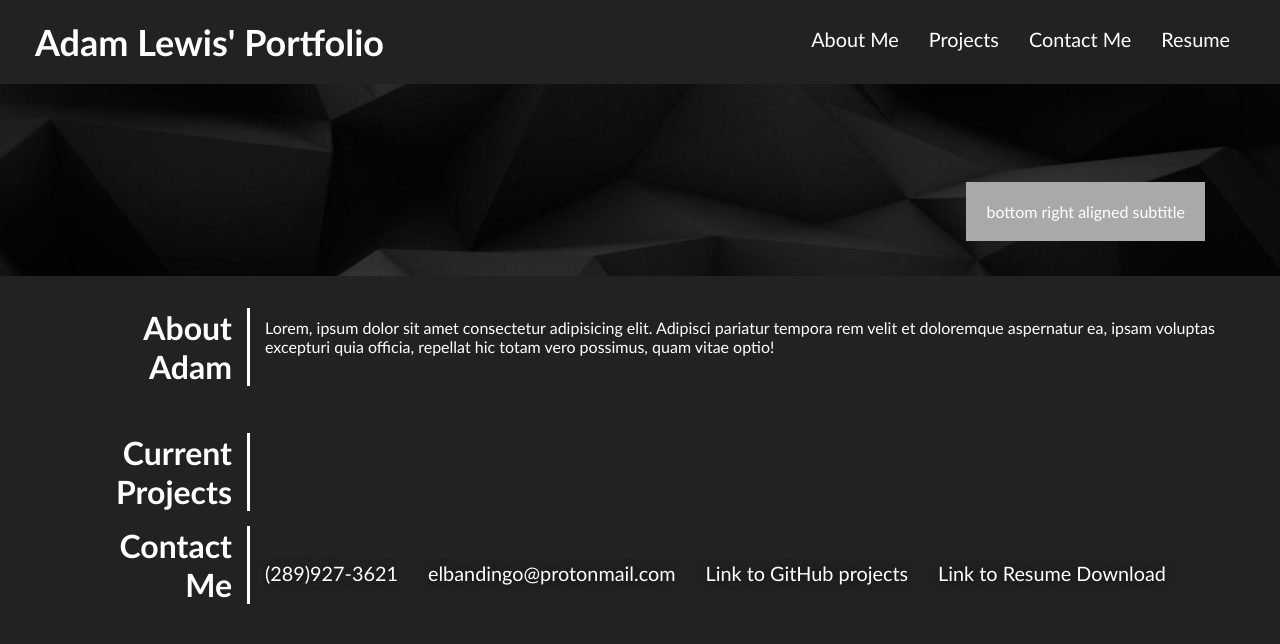
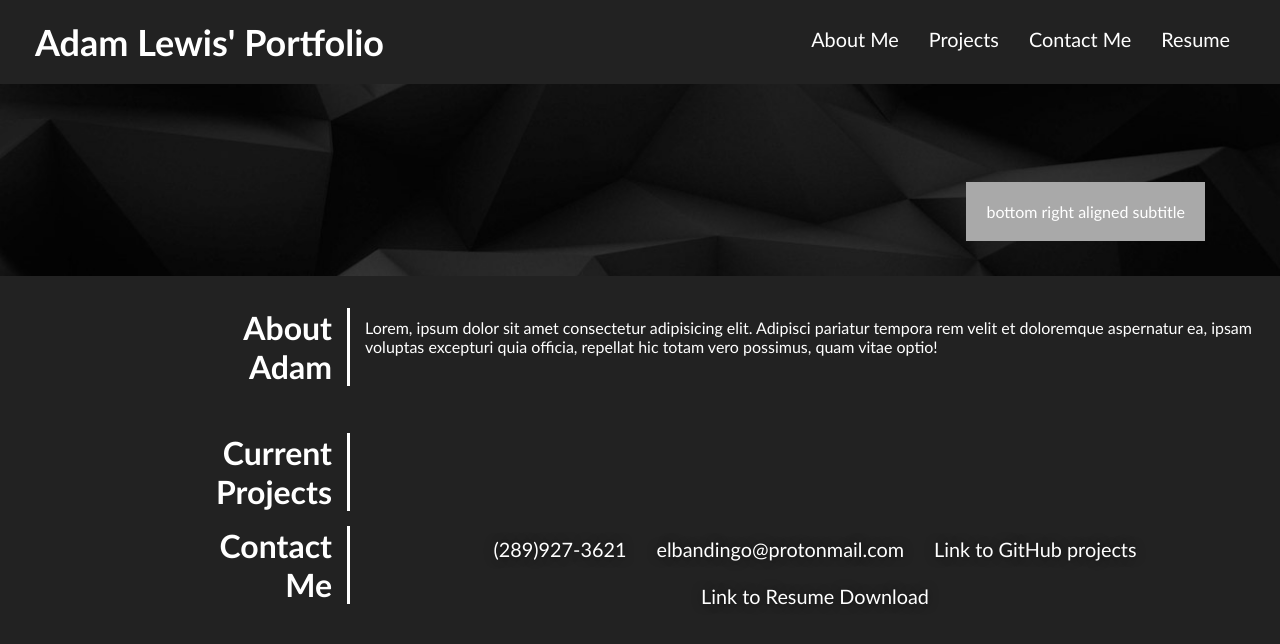
Before and after one commit to elbandingo/portfolio-project, a plain HTML site: page index.html in a window 1280 px wide. Drawn offline with Linux system fonts and the light colour scheme.

Commit message:
final rev for the night. good template thus far

```diff
--- a/assets/main.css
+++ b/assets/main.css
@@ -101,7 +101,7 @@ header nav ul li a {
     color: #fff;
     text-align: right;
     margin-bottom: 15px;
-    min-width: 250px;
+    min-width: 350px;
     padding-right: 15px;
 
 }
```
